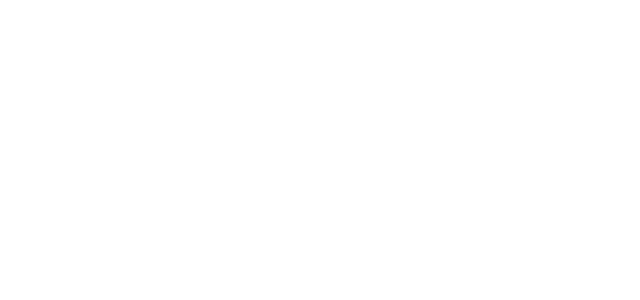
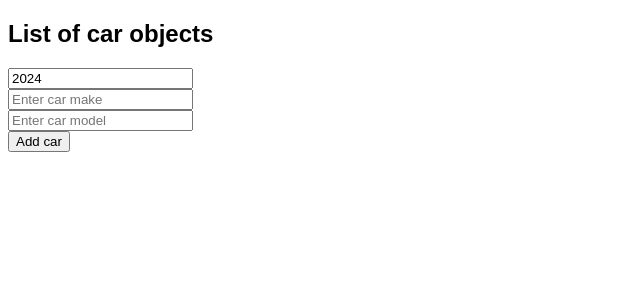
Before and after one commit to OS-Samir/React-practice, a React (Vite) app: page / in a window 1280 px wide. Shown: the top 300 px of the page, without its empty margins (0-640 px from the left). Built offline with nearby package versions, Linux system fonts and the light colour scheme.

Commit message:
update Array of objects in state

```diff
--- a/src/App.jsx
+++ b/src/App.jsx
@@ -82,16 +82,14 @@
 
 
 
-import Colorpicker from "./Components/Colorpicker.jsx";
-import Mycomponents from "./Mycomponents.jsx";
+import Mycomponent from "./Mycomponent.jsx";
 const App = () => {
+  return(
+ <>
+ <Mycomponent />
 
-  return(
-  <>
-
-<Mycomponents/>
-    </>
-  );
+ </>
+  )
 };
 
 export default App;
--- a/src/Mycomponents.jsx
+++ b/src/Mycomponent.jsx
@@ -133,37 +133,137 @@
 
 // export default Mycomponents;
 
+// import { useState } from "react";
+
+// function Mycomponent () {
+//   const [car, setCar] = useState({
+//     year: 2020,
+//     make: "Ford",
+//     model: "Mustang",
+//   });
+
+//   function handleYearChange(event) {
+//     setCar(c => ({ ...c, year: event.target.value }));
+//   }
+
+//   function handleMakeChange(event) {
+//     setCar(c => ({ ...c, make: event.target.value }));
+//   }
+//     function handleModelChange(event) {
+//       setCar(c => ({ ...c, model: event.target.value }));
+//     }
+//     return (
+//       <div>
+//         <p>
+//           Your favourite car is : {car.year} {car.make} {car.model}
+//         </p>
+//         <input type="number" value={car.year} onChange={handleYearChange} />
+//         <br />
+//         <input type="text" value={car.make} onChange={handleMakeChange} />
+//         <br />
+//         <input type="text" value={car.model} onChange={handleModelChange} />
+//         <br/>
+//       </div>
+//     );
+//   };
+// export default Mycomponent;
+// import { useState } from "react";
+
+// import React from "react";
+// import List from "./Components/List";
+
+// const Mycomponent = () => {
+//   const [food, setFood] = useState(["Apple", "Potato", "Banana"]);
+
+//   function handleAddFood(event) {
+//     const newFood = document.getElementById("foodInput").value;
+//     document.getElementById("foodInput").value = "";
+
+//     setFood((f) => [...food, newFood]);
+//   }
+
+//   function handleRemoveFood(index) {
+//       setFood(food.filter((_, i) => i !== index));
+//   }
+//   return (
+//     <div>
+//       <h2>List of food</h2>
+//       <ul>
+//         {food.map((food, index) => (
+//           <li key={index} onClick = {() => handleRemoveFood(index)}>{food}</li>
+//         ))}
+//       </ul>
+
+//       <input type="text" id="foodInput" placeholder="Enter food name" />
+//       <button onClick={handleAddFood}> Add food</button>
+//     </div>
+//   );
+// };
+
+// export default Mycomponent;
+
 import { useState } from "react";
 
-const Mycomponents = () => {
-  const [car, setCar] = useState({
-    year: 2020,
-    make: "Ford",
-    model: "Mustang",
-  });
+const Mycomponent = () => {
+  const [cars, setCars] = useState([]);
+  const [carYear, setCarYear] = useState(new Date().getFullYear());
+  const [carMake, setCarMake] = useState("");
+  const [carModel, setCarModel] = useState("");
+
+  function handleAddCar() {
+    const newCar = { year: carYear, make: carMake, model: carModel };
+
+    setCars((c) => [...c, newCar]);
+    setCarYear(new Date().getFullYear())
+    setCarMake("");
+    setCarModel("");
+  }
+
+  function handleRemoveCar(index) {
+    setCars(c => c.filter((_, i)=> i !== index));
+
+  }
 
   function handleYearChange(event) {
-    setCar(c => ({ ...c, year: event.target.value }));
+    setCarYear(event.target.value);
   }
 
   function handleMakeChange(event) {
-    setCar(c => ({ ...c, make: event.target.value }));
+    setCarMake(event.target.value);
+  }
 
   function handleModelChange(event) {
-      setCar(c => ({ ...c, model: event.target.value }));
+    setCarModel(event.target.value);
   }
   return (
     <div>
-        <p>
-          Your favourite car is : {car.year} {car.make} {car.model}
-        </p>
-        <input type="number" value={car.year} onChange={handleYearChange} />
+      <h2>List of car objects</h2>
+      <ul>
+        {cars.map((car, index) =>
+          <li key={index} onClick={() => handleRemoveCar(index)}>
+            {car.year} {car.make} {car.model}
+          </li>)}
+      </ul>
 
-        <input type="text" value={car.make} onChange={handleMakeChange} />
-
-        <input type="text" value={car.model} onChange={handleModelChange} />
+      <input type="number" value={carYear} onChange={handleYearChange} />
+      <br />
+      <input
+        type="text"
+        value={carMake}
+        onChange={handleMakeChange}
+        placeholder="Enter car make"
+      />
+      <br />
+      <input
+        type="text"
+        value={carModel}
+        onChange={handleModelChange}
+        placeholder="Enter car model"
+      />
+      <br />
+      <button onClick={handleAddCar}>Add car</button>
     </div>
   );
 };
-};
-export default Mycomponents;
+
+export default Mycomponent;
```
Lines whose indentation alone changed are shown as unchanged.
